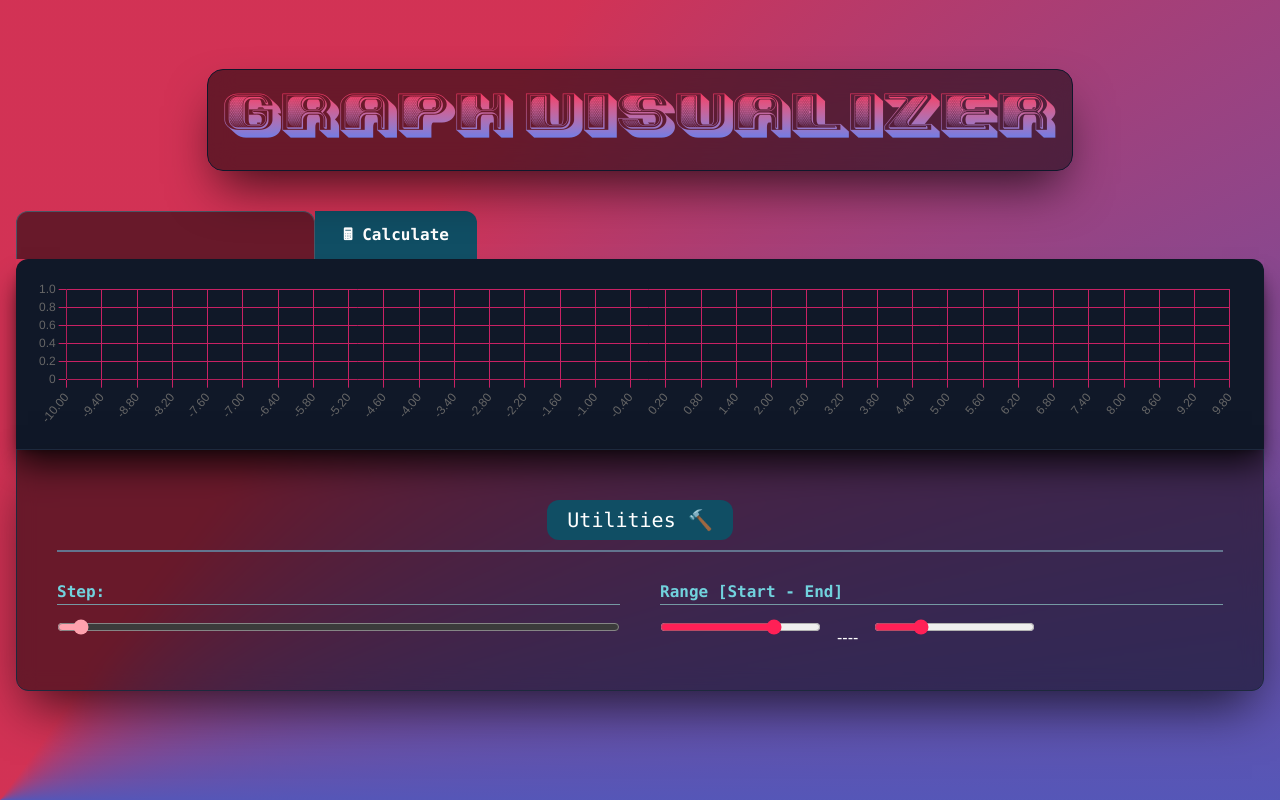
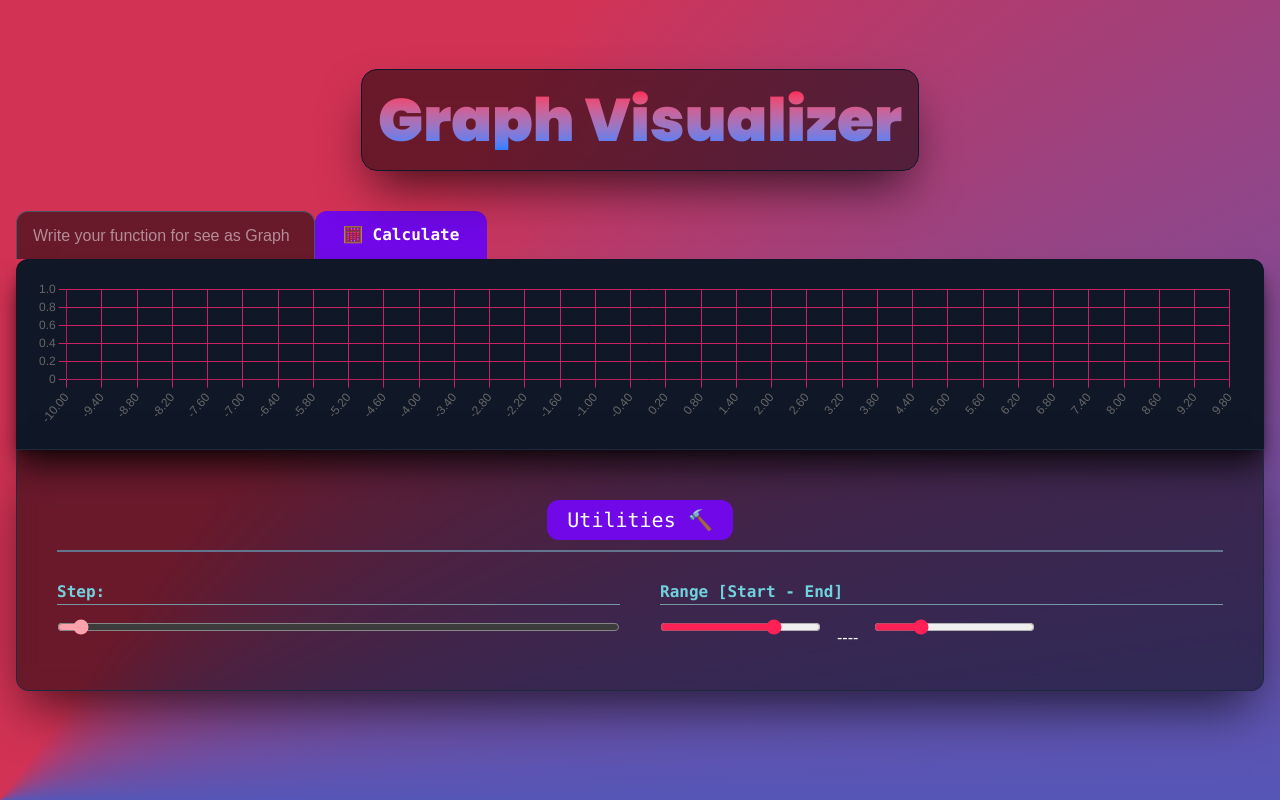
Before and after one commit to henry759/Graph_Visualizer_Frontend, a Next.js app: page / in a window 1280 px wide. Built offline with nearby package versions, Linux system fonts and the light colour scheme.

Commit message:
for latest changes and netlify deploy

```diff
--- a/src/app/globals.css
+++ b/src/app/globals.css
@@ -10,7 +10,7 @@
   --graph-input-header-color-variable: #71d2dd;
   --graph-shadow-variable-crimson: rgba(200, 33, 100, 1);
   --main-bg: conic-gradient(at 0% 100%, hsl(347, 64%, 51%) 10%, hsl(221, 69%, 51%) 30%);
-  --main-header-font: "FancyFontOne";
+  --main-header-font: "Poppins";
   /* --main-bg: conic-gradient(from 0deg at 50% 20%, hsl(347, 64%, 11%) 10%, hsl(221, 69%, 51%) 100%); */
   /* radial-gradient(circle, crimson 0%, cyan 100%); */
 }
@@ -23,6 +23,12 @@
 @font-face {
   font-family: FancyFontOne;
   src: url(/assets/fonts/Mast.ttf);
+}
+
+@font-face {
+  font-family: Poppins;
+  src: url(/assets/fonts/Poppins/Poppins-Black.ttf);
+  font-weight: 700;
 }
 
 @theme inline {
@@ -49,6 +55,10 @@ body {
   font-family: Arial, Helvetica, sans-serif;
 }
 
+button {
+  cursor: pointer;
+}
+
 .graph-input {
   border: none;
   outline: none;
--- a/src/components/GetValues.tsx
+++ b/src/components/GetValues.tsx
@@ -59,16 +59,16 @@ const GetValues = () => {
       <div className="flex justify-start w-full">
         <div className="text-xl px-4 py-2 rounded-xl border-[1px] rounded-b-none border-b-0 border-gray-600 bg-black/50">
           {/* <input type="range" value={theX} onChange={handleXChange} /> */}
-          <input className="border-0 outline-none rounded-xl rounded-r-none" type="text" value={funcExp} onChange={handleExpChange} />
+          <input className="placeholder:text-[1rem] border-0 outline-none rounded-xl rounded-r-none" type="text" placeholder="Write your function for see as Graph" value={funcExp} onChange={handleExpChange} />
         </div>
-        <button onClick={() => calculateFunction(funcExp)} className="border-0 outline-none px-7 py-3 rounded-xl rounded-b-none rounded-tl-none bg-cyan-900"><code><strong>🖩 Calculate</strong></code></button>
+        <button onClick={() => calculateFunction(funcExp)} className="cursor-pointer border-0 outline-none px-7 py-3 rounded-xl rounded-b-none bg-violet-700"><code><strong>🧮 Calculate</strong></code></button>
       </div>
       <div className="w-full h-full shadow-xl shadow-black/80">
         <FuncGraph step={stepper} xRange={[rangeStart, rangeEnd]} expr={realExpr} theXVal={theX} />
       </div>
       <div className="shadow-2xl shadow-black/70 w-full flex flex-col items-center justify-between rounded-xl rounded-t-none border-[1px] border-slate-800 px-10 py-10 bg-black/50 backdrop-blur-[10px]">
         {/* Get Length Between Points as an input float number  */}
-        <h1 className="w-full text-xl text-center mb-7 border-b-2 border-b-slate-500 py-4"><code className="bg-cyan-900 rounded-xl px-5 py-2">Utilities 🔨</code></h1>
+        <h1 className="w-full text-xl text-center mb-7 border-b-2 border-b-slate-500 py-4"><code className="bg-violet-700 rounded-xl px-5 py-2">Utilities 🔨</code></h1>
 
         {/* Stepper and range Wrapper */}
         <div className="w-full flex gap-x-10 flex-col xl:flex-row items-center justify-between">
```
